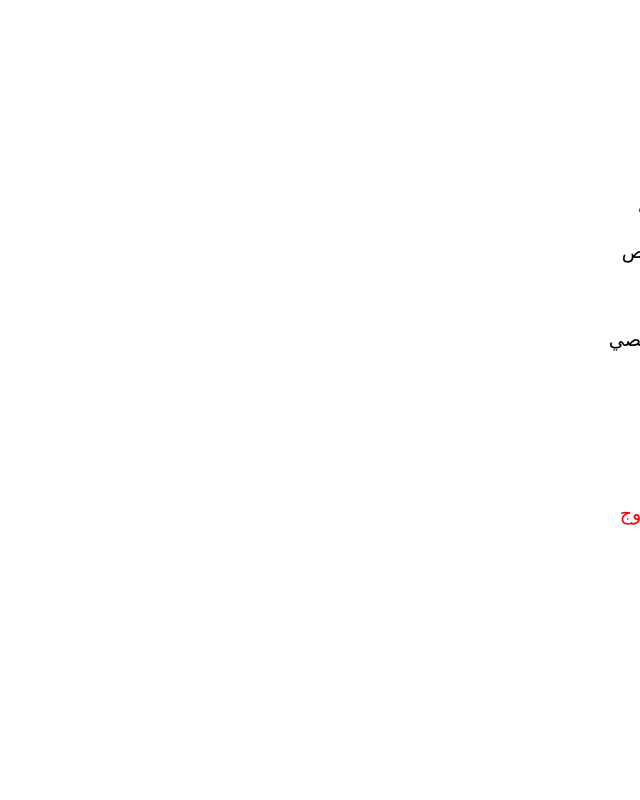
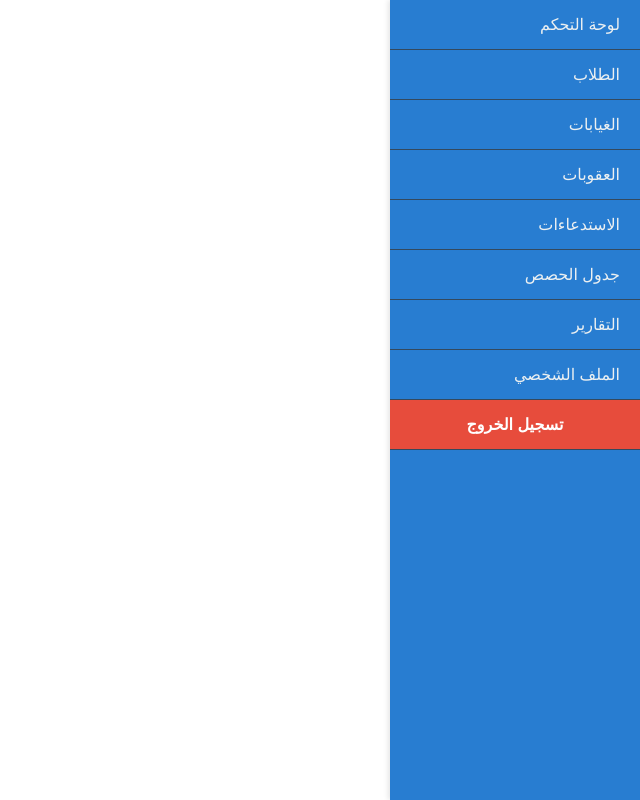
Before and after one commit to Lounnaci-gi/tassir, a React (Create React App) app: page / in a window 1280 px wide. Shown: the whole page, without its empty margins (640-1280 px from the left). Built offline with nearby package versions, Linux system fonts and the light colour scheme.

Commit message:
projet reacte #2

```diff
--- a/src/Menubar.js
+++ b/src/Menubar.js
@@ -1,28 +1,19 @@
+import './menubar.css';
+
 export default function Menubar() {
-    let style = {
-        fontSize: "1.2em",
-        display: "bloc",
-        justifyContent: "space-between",
-        listStyle: "none"
-    }
-    let styleli = {
-        marginBottom: "20px",
-        marginRight: "20px",
-    }
     return (
         <div>
-            <ul style={style}>
-                <li style={styleli}>لوحة التحكم</li>
-                <li style={styleli}>الطلاب</li>
-                <li style={styleli}>الغيابات</li>
-                <li style={styleli}>العقوبات</li>
-                <li style={styleli}>الاستدعاءات</li>
-                <li style={styleli}>جدول الحصص</li>
-                <li style={styleli}>التقارير</li>
-                <li style={styleli}>الملف الشخصي</li>
-                <li style={{ marginBottom: "20px",marginRight: "20px", marginTop: "150px",color:"red" }}>تسجيل الخروج</li>
+            <ul className="menu">
+                <li className="liste-menu">لوحة التحكم</li>
+                <li className="liste-menu">الطلاب</li>
+                <li className="liste-menu">الغيابات</li>
+                <li className="liste-menu">العقوبات</li>
+                <li className="liste-menu">الاستدعاءات</li>
+                <li className="liste-menu">جدول الحصص</li>
+                <li className="liste-menu">التقارير</li>
+                <li className="liste-menu">الملف الشخصي</li>
+                <li className="liste-menu logout">تسجيل الخروج</li>
             </ul>
-
         </div>
     )
 }
--- /dev/null
+++ b/src/menubar.css
@@ -0,0 +1,39 @@
+/* Styling for the sidebar menu */
+.menu {
+    position: fixed;
+    top: 0;
+    right: 0;
+    width: 250px;
+    height: 100%;
+    background-color: #287dd1;
+    color: #ecf0f1;
+    list-style: none;
+    padding: 0;
+    margin: 0;
+    box-shadow: -2px 0 5px rgba(0, 0, 0, 0.1);
+    overflow-y: auto;
+    font-family: 'Arial', sans-serif;
+}
+
+.menu .liste-menu {
+    padding: 15px 20px;
+    border-bottom: 1px solid #34495e;
+    cursor: pointer;
+    text-align: right; /* Align text to the right for RTL languages */
+    transition: background-color 0.3s ease;
+}
+
+.menu .liste-menu:hover {
+    background-color: #315e8b;
+}
+
+.menu .logout {
+    background-color: #e74c3c;
+    color: #fff;
+    font-weight: bold;
+    text-align: center;
+}
+
+.menu .logout:hover {
+    background-color: #c0392b;
+}
```
